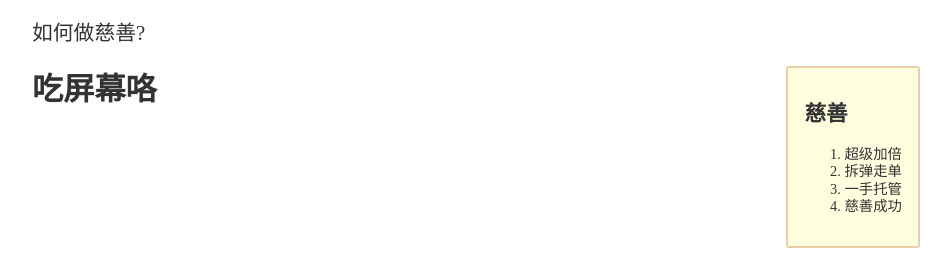
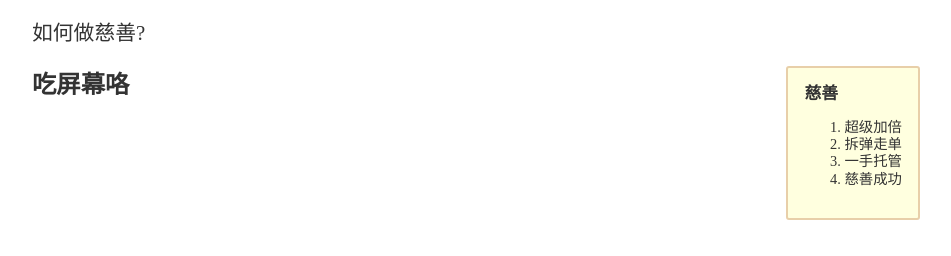
Before and after one commit to yanxinshu/yanxinshu.github.io1, a plain HTML site: page index.html in a window 1280 px wide. Shown: the part 642-898 px from the top of the page, without its empty margins (164-1115 px from the left). After the commit the page ends 870 px from the top, so only its background shows below. Drawn offline with Linux system fonts and the light colour scheme.

Commit message:
Update index.html

```diff
--- a/index.html
+++ b/index.html
@@ -25,7 +25,7 @@
 		</div>
 		<p>如何做慈善?</p>
 		<div class="Ingredients">
-			<h2 class="SubHeader">慈善	</h2>
+			<h3 class="SubHeader">慈善	</h3>
 			<ol>
 				<li>超级加倍</li>
 				<li>拆弹走单</li>
@@ -35,7 +35,7 @@
 			</ol>
 		</div>
 		<div class="HowToMake">
-			<h2 class="SubHeader">吃屏幕咯</h2>
+			<h3 class="SubHeader">吃屏幕咯</h3>
 			<ol class="MethodWrapper">
  			</ol>
 		</div>
```
